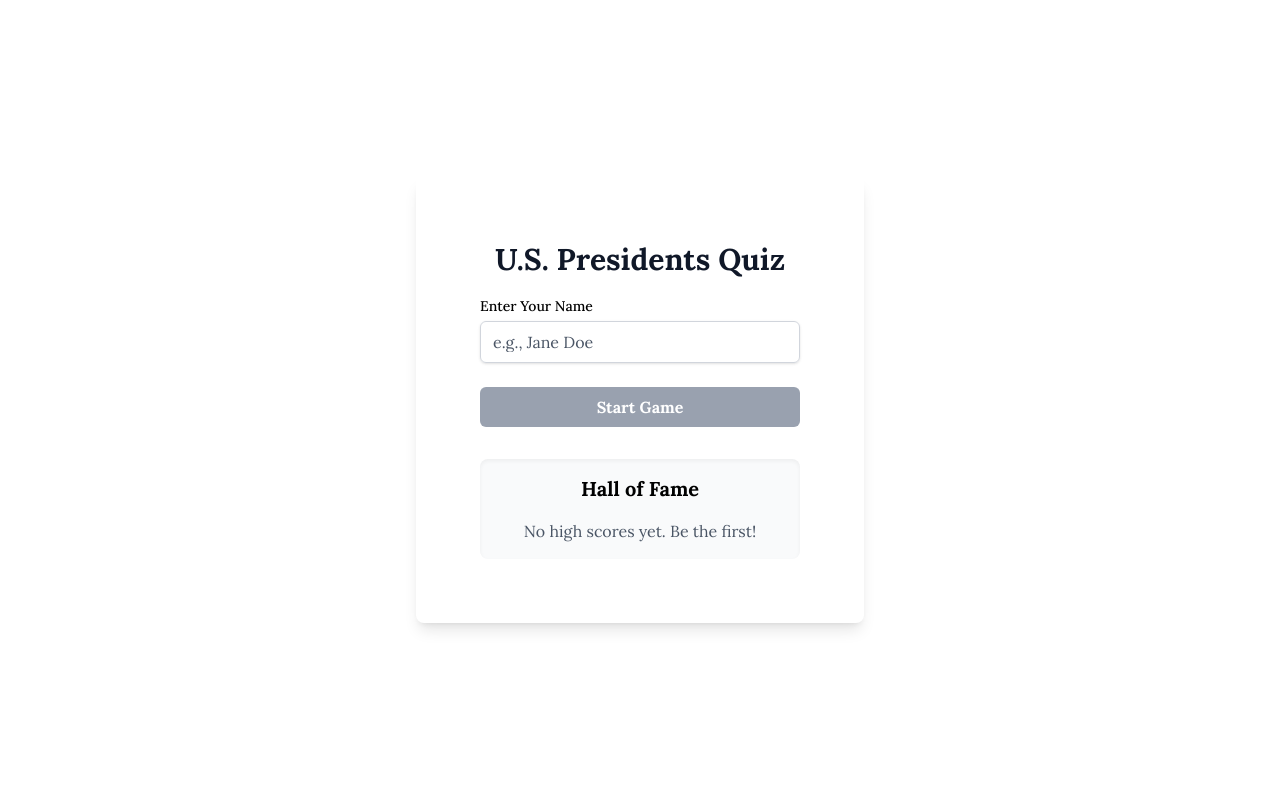
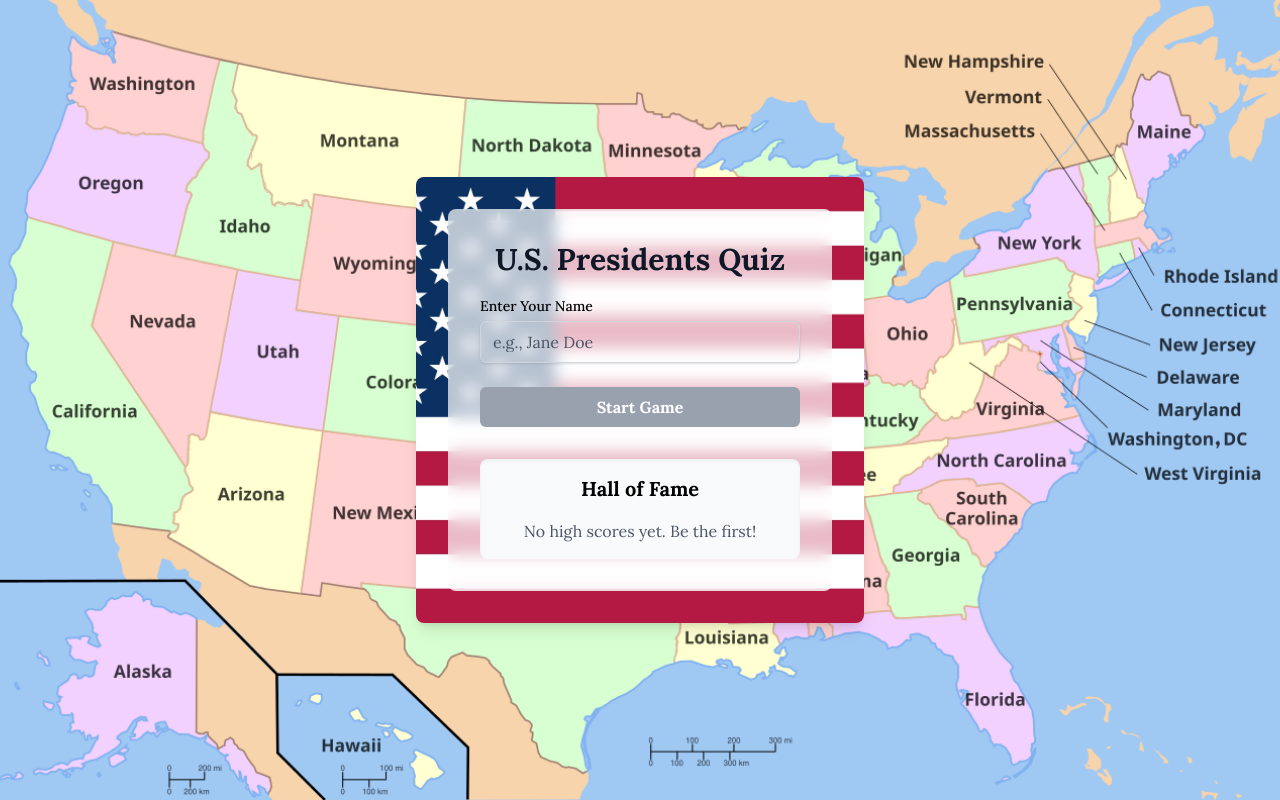
Before and after one commit to plamen5rov/presidents-quiz-gemini-cli, a Next.js app: page / in a window 1280 px wide. Built offline with nearby package versions, Linux system fonts and the light colour scheme.

Commit message:
more startscreen customizations

```diff
--- a/src/components/PlayerNameInput.tsx
+++ b/src/components/PlayerNameInput.tsx
@@ -20,11 +20,11 @@ const PlayerNameInput = () => {
   return (
     <div
       className="flex items-center justify-center min-h-screen bg-cover bg-center"
-      style={{ backgroundImage: "url('/us-flag.jpg')" }}
+      style={{ backgroundImage: "url('/us-map.png')" }}
     >
       <div
         className="w-full max-w-md p-8 space-y-8 rounded-lg shadow-lg bg-cover bg-center"
-        style={{ backgroundImage: "url('/us-map.png')" }}
+        style={{ backgroundImage: "url('/us-flag.jpg')" }}
       >
         <div className="bg-white/70 backdrop-blur-sm p-8 rounded-lg">
           <h2 className="text-3xl font-bold text-center text-gray-900">
```
Also changed, not shown: public/us-flag.jpg, public/us-map.png.
